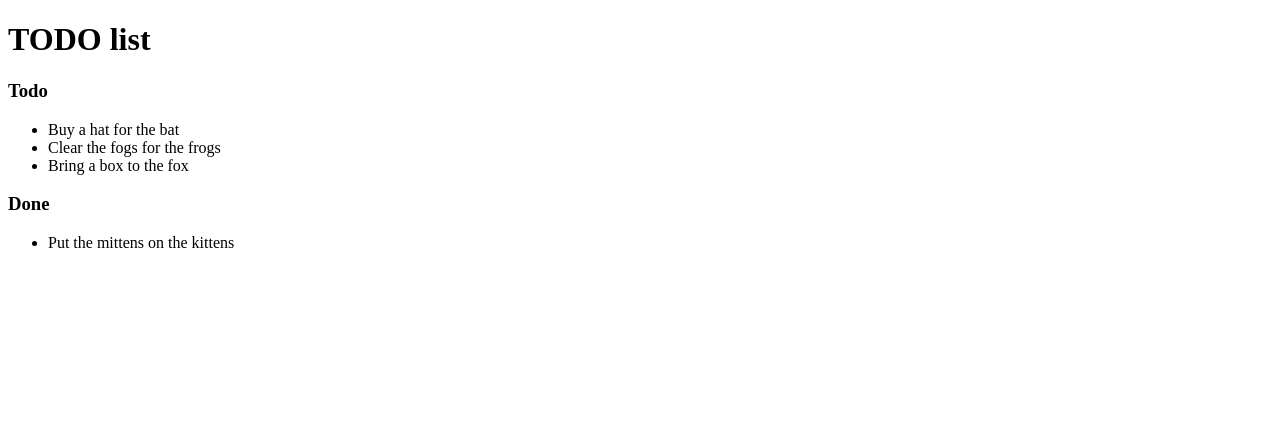
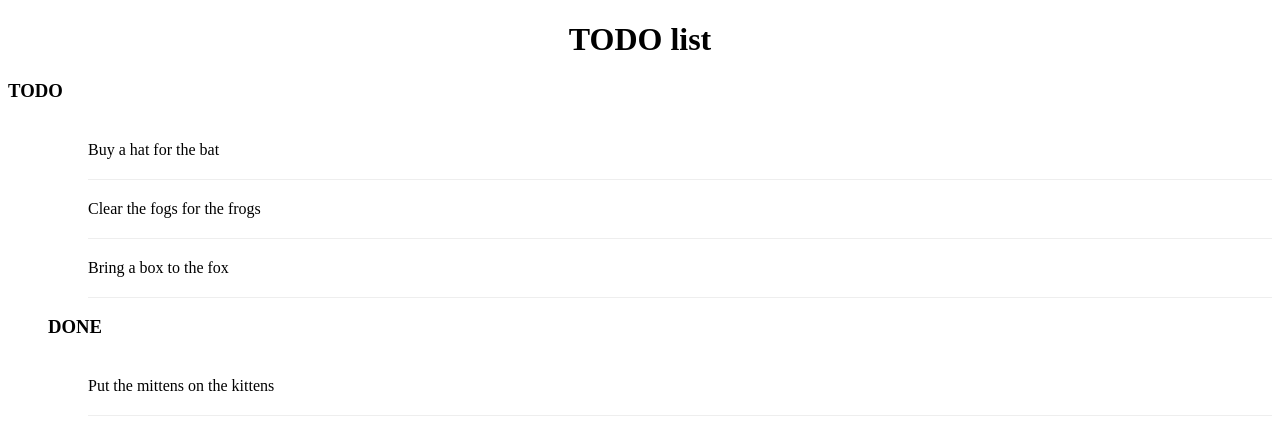
Before and after one commit to omid-momen/todo-list, a plain HTML site: page index.html in a window 1280 px wide. Drawn offline with Linux system fonts and the light colour scheme.

Commit message:
add basic style in index.html
resolve #3

```diff
--- a/index.html
+++ b/index.html
@@ -1,11 +1,14 @@
 <!doctype html> <html>
 <head>
-<meta charset="utf-8"> <title>TODO list</title>
+<meta charset="utf-8"> <title>TODO list</title> <style> h1 {
+text-align:center; } h3 { text-transform: uppercase; } li {
+overflow: hidden; padding: 20px 0;
+border-bottom: 1px solid #eee; } </style>
 </head> <body>
 <h1>TODO list</h1>
 <h3>Todo</h3> <ul>
+<ul>
 <li>Buy a hat for the bat</li> <li>Clear the fogs for the frogs</li> <li>Bring a box to the fox</li>
-</ul>
-<h3>Done</h3> <ul>
-<li>Put the mittens on the kittens</li> </ul> </body>
+</ul> <h3>Done</h3>
+<ul> <li>Put the mittens on the kittens</li> </ul> </body>
 </html>
```
